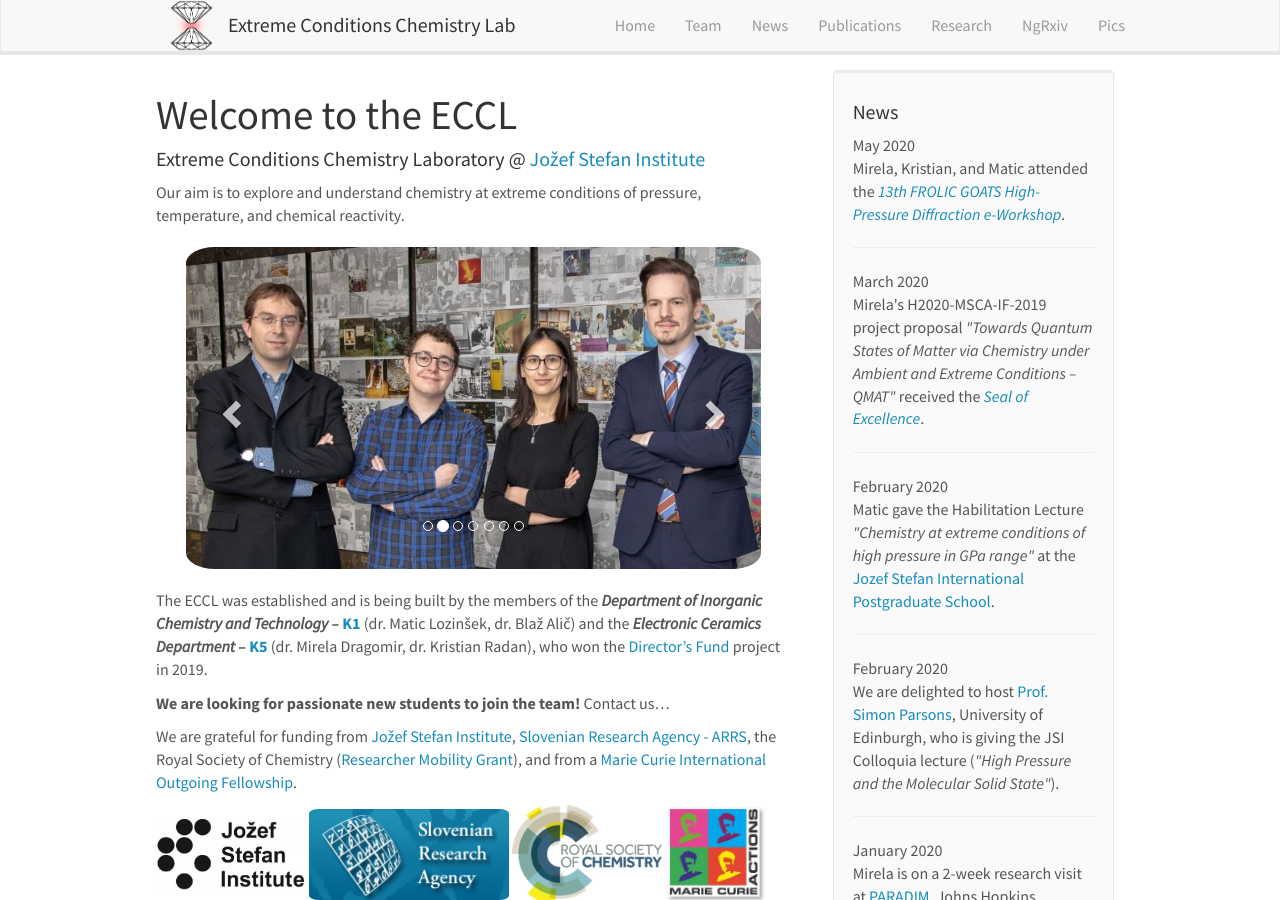
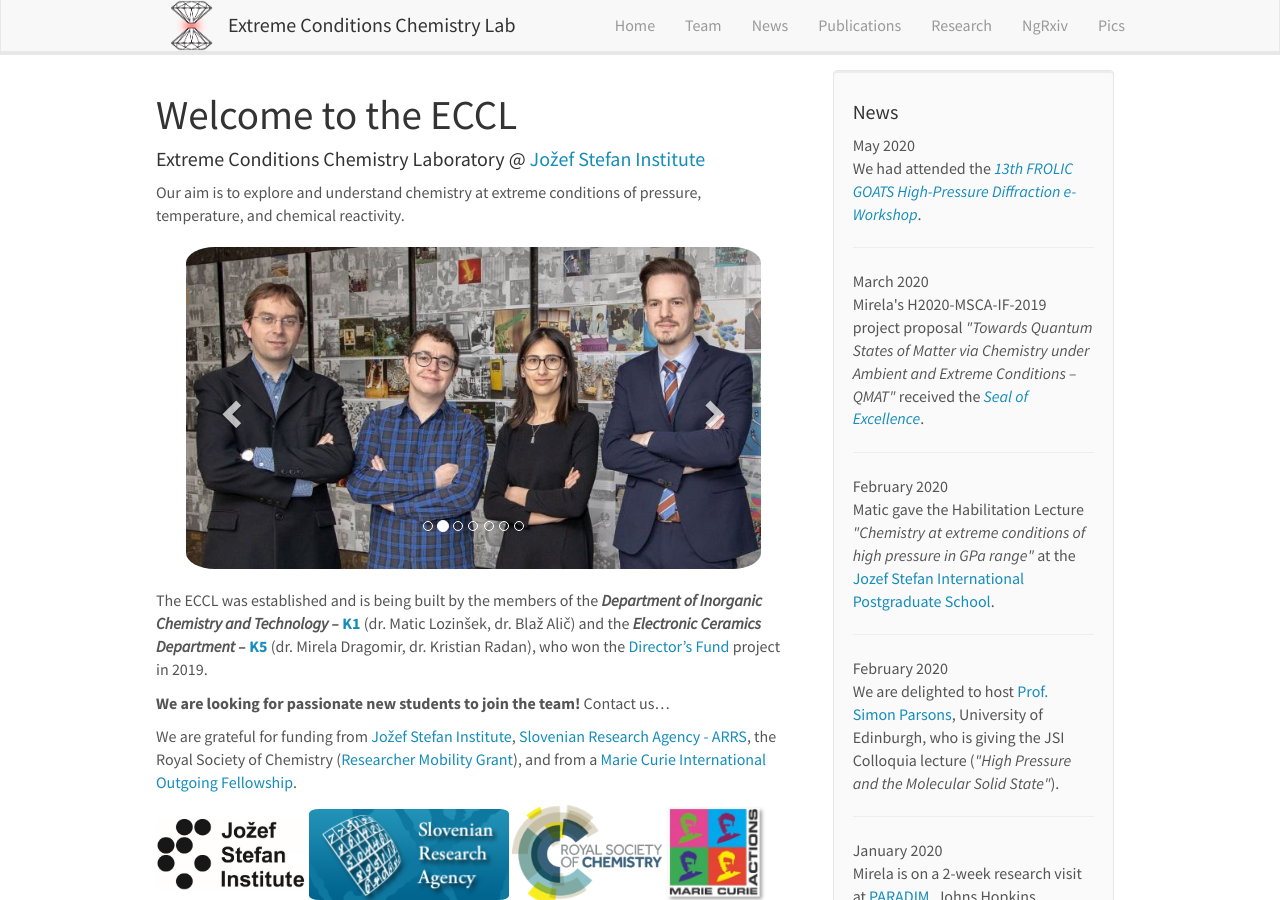
Before and after one commit to eccl-jsi/eccl-jsi.github.io, a Jekyll site: the page built from _pages/home.md, in a window 1280 px wide and 900 px high. Built offline with Jekyll 4.4.1, drawn with Linux system fonts in a browser that asks for light colours; nearby versions of some CDN libraries.

Commit message:
Update news.yml

```diff
--- a/_data/news.yml
+++ b/_data/news.yml
@@ -1,5 +1,5 @@
 - date: May 2020
-  headline: "Mirela, Kristian, and Matic attended the <a href='https://frogo.home.amu.edu.pl/'><i>13th FROLIC GOATS High-Pressure Diffraction e-Workshop</i></a>."
+  headline: "We had attended the <a href='https://frogo.home.amu.edu.pl/'><i>13th FROLIC GOATS High-Pressure Diffraction e-Workshop</i></a>."
 
 - date: March 2020
   headline: "Mirela's H2020-MSCA-IF-2019 project proposal <i>&quot;Towards Quantum States of Matter via Chemistry under Ambient and Extreme Conditions – QMAT&quot;</i> received the <a href='https://ec.europa.eu/info/research-and-innovation/funding/funding-opportunities/seal-excellence_en/'><i>Seal of Excellence</i></a>."
```
